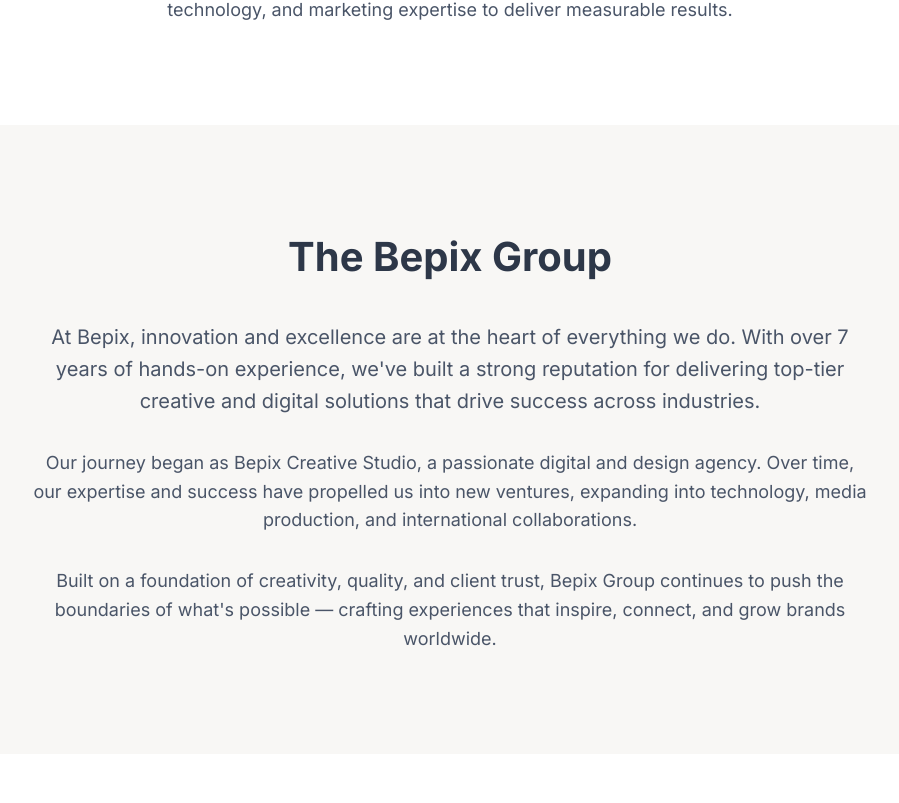
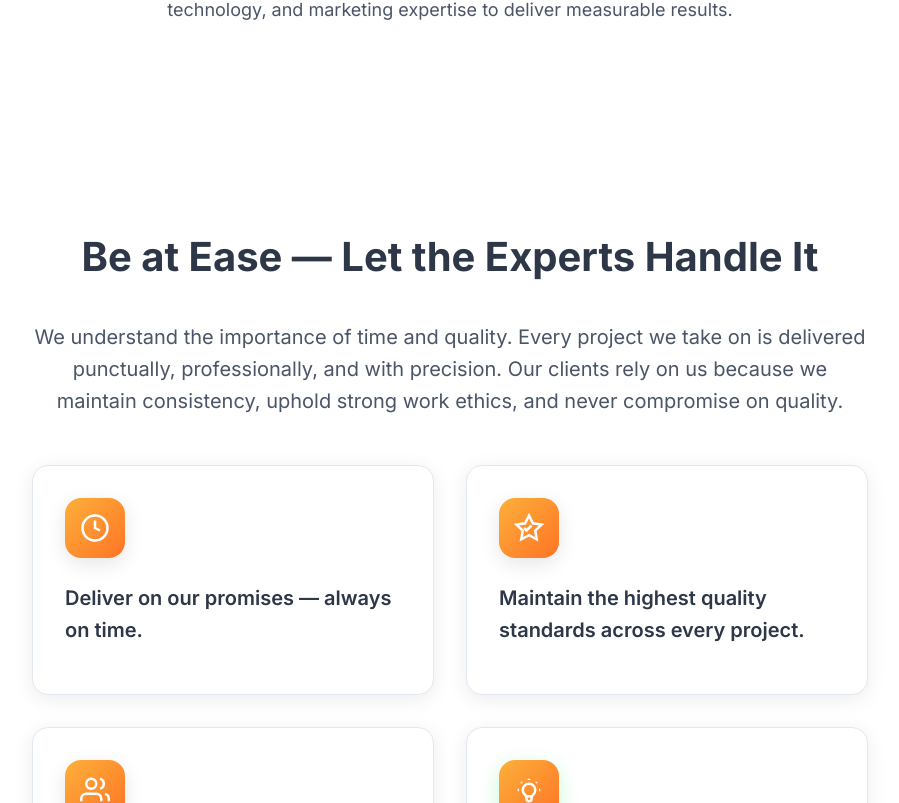
Before and after one commit to bepixcorp/bepix-nextjs, a Next.js app: page /about-us in a window 1280 px wide. Shown: the part 1057-1860 px from the top of the page, without its empty margins (190-1089 px from the left). Built offline with nearby package versions, Linux system fonts and the light colour scheme.

Commit message:
Remove The Bepix Group section from about-us page - Stable Version

```diff
--- a/app/about-us/page.tsx
+++ b/app/about-us/page.tsx
@@ -70,47 +70,6 @@
         </div>
       </section>
 
-      {/* Section 2: The Bepix Group */}
-      <section style={{ padding: '100px 0', background: '#F8F7F5' }}>
-        <div className="container">
-          <div style={{ maxWidth: '900px', margin: '0 auto', textAlign: 'center', padding: '0 2rem' }}>
-            <h2 style={{
-              fontSize: '2.5rem',
-              fontWeight: '700',
-              marginBottom: '2rem',
-              color: 'var(--accent)',
-            }}>
-              The Bepix Group
-            </h2>
-            <p style={{
-              fontSize: '1.25rem',
-              color: 'var(--text-secondary)',
-              lineHeight: '1.6',
-              marginBottom: '2rem'
-            }}>
-              At Bepix, innovation and excellence are at the heart of everything we do.
-              With over 7 years of hands-on experience, we've built a strong reputation for delivering top-tier creative and digital solutions that drive success across industries.
-            </p>
-            <p style={{
-              fontSize: '1.125rem',
-              color: 'var(--text-secondary)',
-              lineHeight: '1.6',
-              marginBottom: '2rem'
-            }}>
-              Our journey began as Bepix Creative Studio, a passionate digital and design agency. Over time, our expertise and success have propelled us into new ventures, expanding into technology, media production, and international collaborations.
-            </p>
-            <p style={{
-              fontSize: '1.125rem',
-              color: 'var(--text-secondary)',
-              lineHeight: '1.6',
-              maxWidth: '800px',
-              margin: '0 auto'
-            }}>
-              Built on a foundation of creativity, quality, and client trust, Bepix Group continues to push the boundaries of what's possible — crafting experiences that inspire, connect, and grow brands worldwide.
-            </p>
-          </div>
-        </div>
-      </section>
 
       {/* Section 3: Our Commitment */}
       <section style={{ padding: '100px 0', background: 'white' }}>
```
